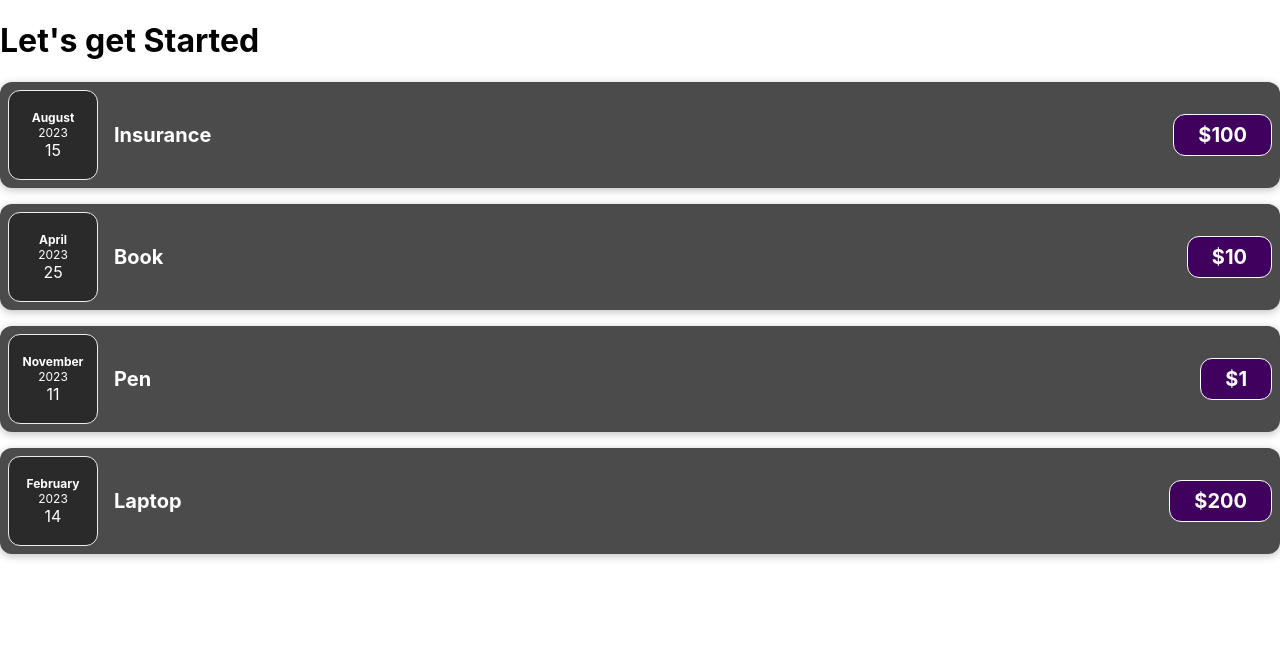
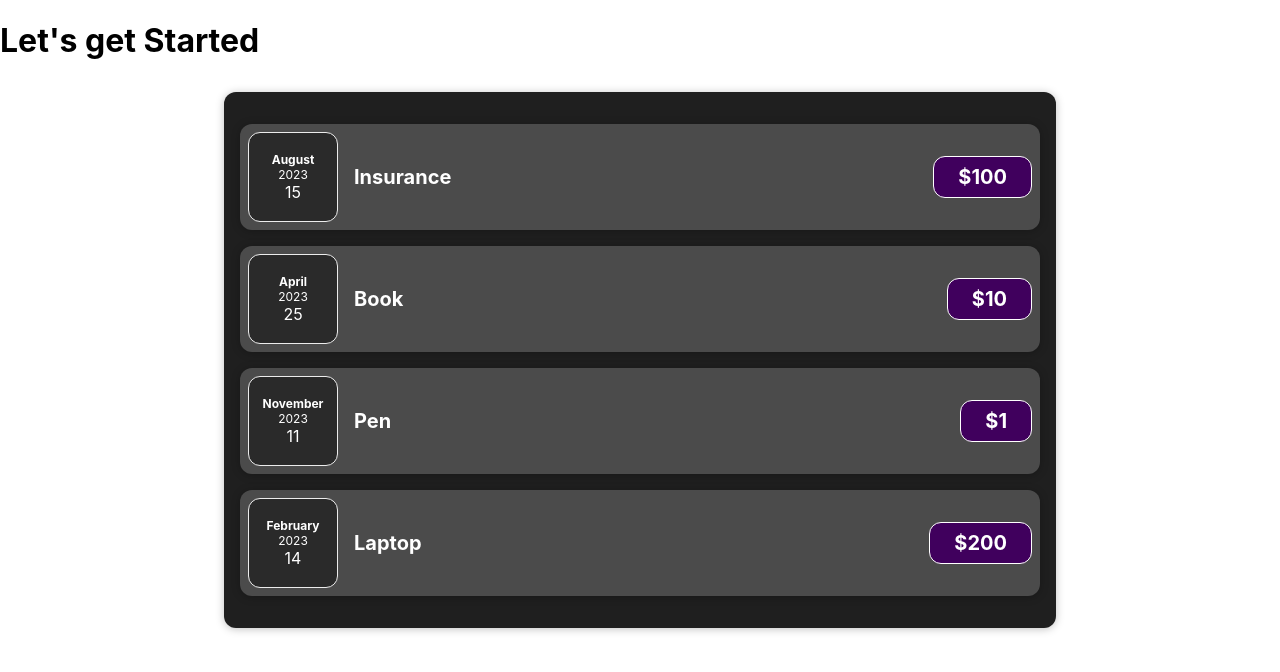
Before and after one commit to deepikacha/project-one, a React (Create React App) app: page / in a window 1280 px wide. Shown: the top 672 px of the page. Built offline with nearby package versions, Linux system fonts and the light colour scheme.

Commit message:
wrapper components

```diff
--- a/src/App.js
+++ b/src/App.js
@@ -1,7 +1,7 @@
 // Write your code at the relevant places in the code below:
 
-import ExpenseItem from "./components/ExpenseItem";
-import Expenses from "./components/Expenses"
+import ExpenseItem from "./components/Expenses/ExpenseItem";
+import Expenses from "./components/Expenses/Expenses"
 
 function App() {
 
@@ -9,7 +9,7 @@
   return (
     <div>
       <h1>Let's get Started</h1>
-    <Expenses/>
+    <Expenses />
 
     </div>
   );
--- a/src/components/ExpenseItem.css
+++ b/src/components/Expenses/ExpenseItem.css
@@ -2,10 +2,8 @@
     display: flex;
     justify-content: space-between;
     align-items: center;
-    box-shadow: 0 2px 8px rgba(0, 0, 0, 0.25);
     padding: 0.5rem;
     margin: 1rem 0;
-    border-radius: 12px;
     background-color: #4b4b4b;
   }
 
--- a/src/components/ExpenseItem.js
+++ b/src/components/Expenses/ExpenseItem.js
@@ -1,18 +1,19 @@
 // Write your code here
 import './ExpenseItem.css'
 import ExpenseDate from './ExpenseDate'
+import Card from '../UI/Card'
 
 
 export default function ExpenseItem(props) {
 
   return (
-    <div className="expense-item">
+    <Card className="expense-item">
       <ExpenseDate calenderDate={props.date}/>
       <div className="expense-item__description">
         <h2>{props.title}</h2>
       <div className="expense-item__price">${props.price}</div>
     </div>
-    </div>
+    </Card>
 
   )
 }
--- /dev/null
+++ b/src/components/Expenses/Expenses.css
@@ -0,0 +1,7 @@
+.expenses {
+    padding: 1rem;
+    background-color: rgb(31, 31, 31);
+    margin: 2rem auto;
+    width: 50rem;
+    max-width: 95%;
+  }
--- a/src/components/Expenses.js
+++ b/src/components/Expenses/Expenses.js
@@ -1,4 +1,6 @@
 import ExpenseItem from "./ExpenseItem";
+import Card from "../UI/Card"
+import './Expenses.css'
 
 const expensesList = [
     { id: "1", date: new Date(2023, 7, 15), location:"Bangalore", title: "Insurance", price: 100 },
@@ -9,7 +11,7 @@
 
   export default function Expenses() {
     return (
-      <>
+      <Card className="expenses">
         {expensesList.map((expense) => (
           <ExpenseItem
             key={expense.id}
@@ -19,6 +21,6 @@
             price={expense.price}
           />
         ))}
-      </>
+      </Card>
     );
   }
--- /dev/null
+++ b/src/components/UI/Card.css
@@ -0,0 +1,4 @@
+.Card{
+    border-radius: 12px;
+    box-shadow: 0 1px 8px rgba(0,0,0,0.25);
+}
--- /dev/null
+++ b/src/components/UI/Card.js
@@ -0,0 +1,9 @@
+import './Card.css';
+
+export default function Card(props){
+    const classes='Card '+props.className;
+    return <div className={classes}>
+    {props.children}
+    </div>
+
+}
```
Also changed, not shown: src/components/Expenses/ExpenseDate.css (renamed from src/components/ExpenseDate.css), src/components/Expenses/ExpenseDate.js (renamed from src/components/ExpenseDate.js).
